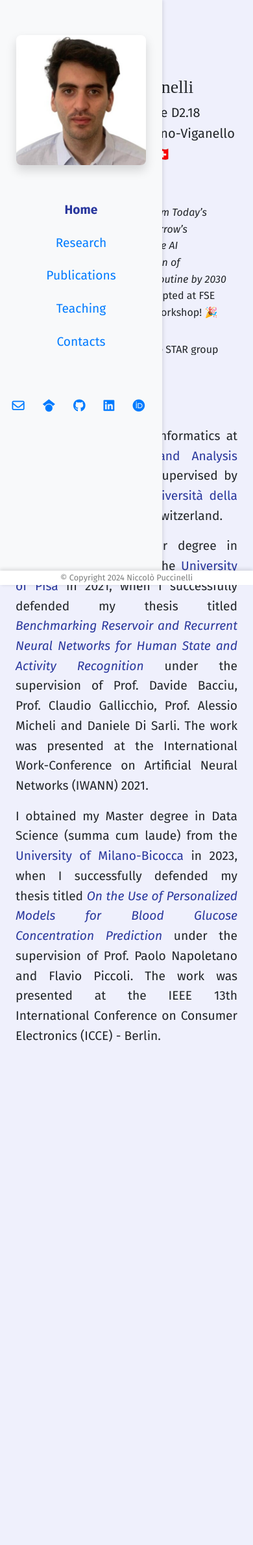
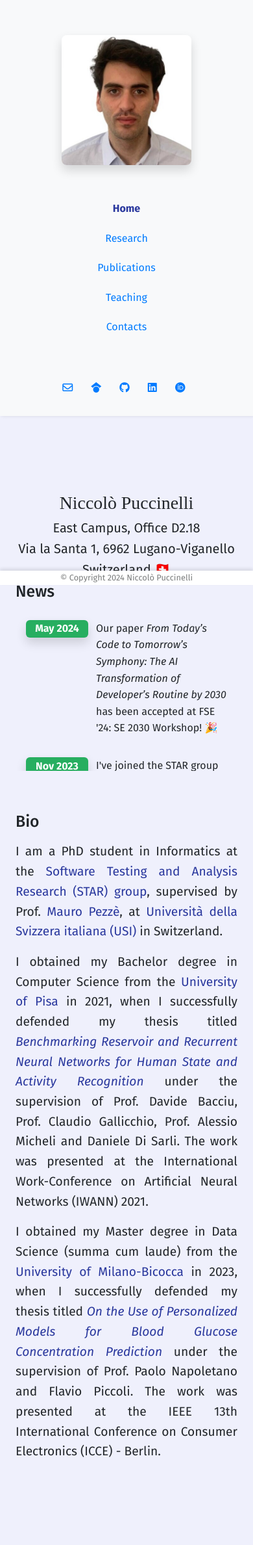
Before and after one commit to NiccoloPuccinelli/NiccoloPuccinelli.github.io, a Jekyll site: the page built from index.html, in a window 390 px wide. Shown: the whole page at 65% size. Built offline with Jekyll 4.4.1, drawn with Linux system fonts in a browser that asks for light colours; nearby versions of some CDN libraries; some web fonts are replaced; before the commit the page ends 1737 px from its top, so only the background shows below that.

Commit message:
Added support mobile

```diff
--- a/css/styles.css
+++ b/css/styles.css
@@ -136,3 +136,20 @@ p.no-margin {
 .btn-red:hover {
     background-color: #d73747;
 }
+
+@media (max-width: 768px) {
+    .sidebar {
+        width: 100%; /* Make the sidebar full-width on smaller screens */
+        height: auto; /* Adjust height to fit content */
+        position: relative; /* Remove fixed position */
+    }
+
+    .content {
+        margin-left: 0; /* Reset margin for smaller screens */
+        padding-top: 20px; /* Adjust padding to ensure there's space for the sidebar */
+    }
+
+    .nav-link {
+        font-size: 1rem; /* Adjust font size for smaller screens */
+    }
+}
```
